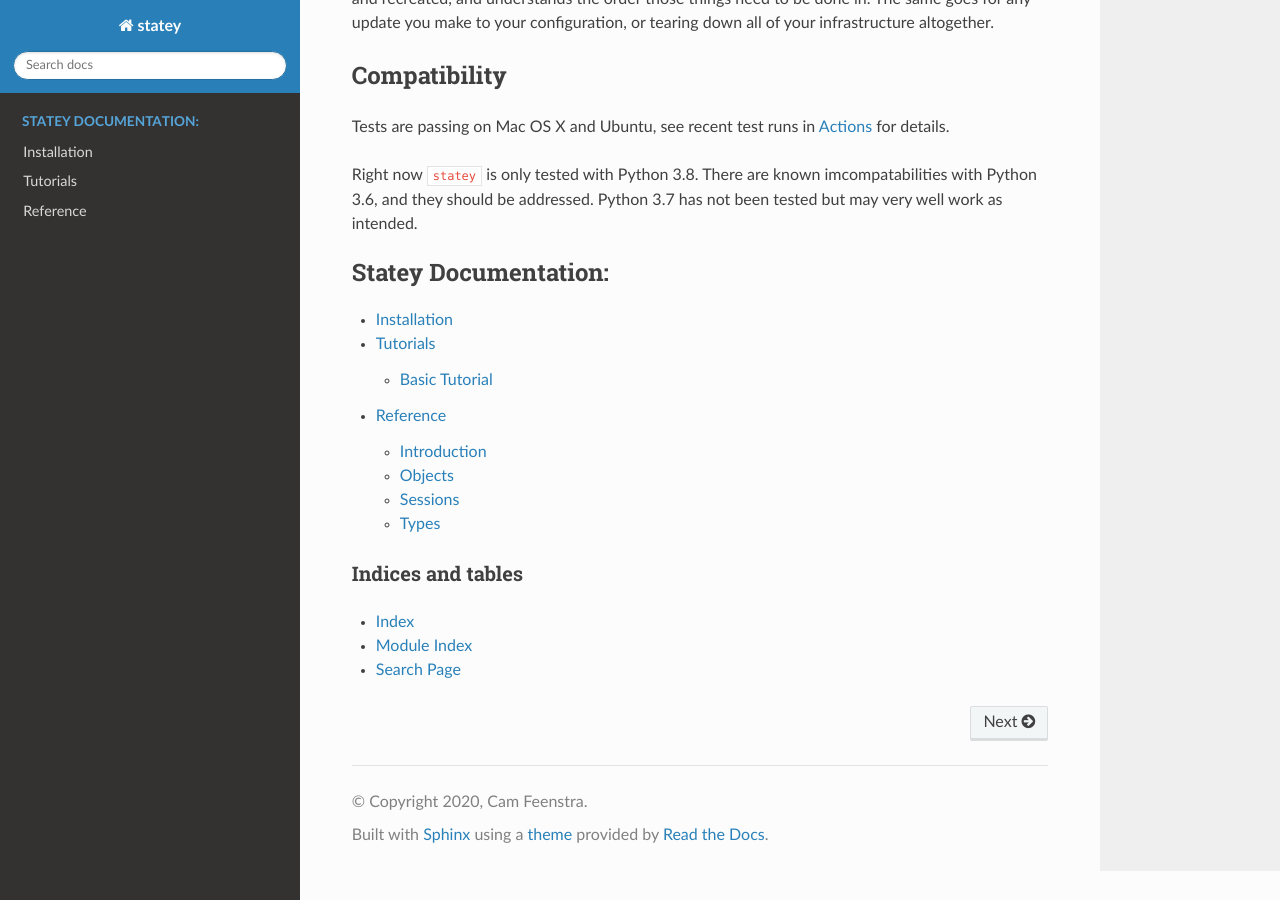
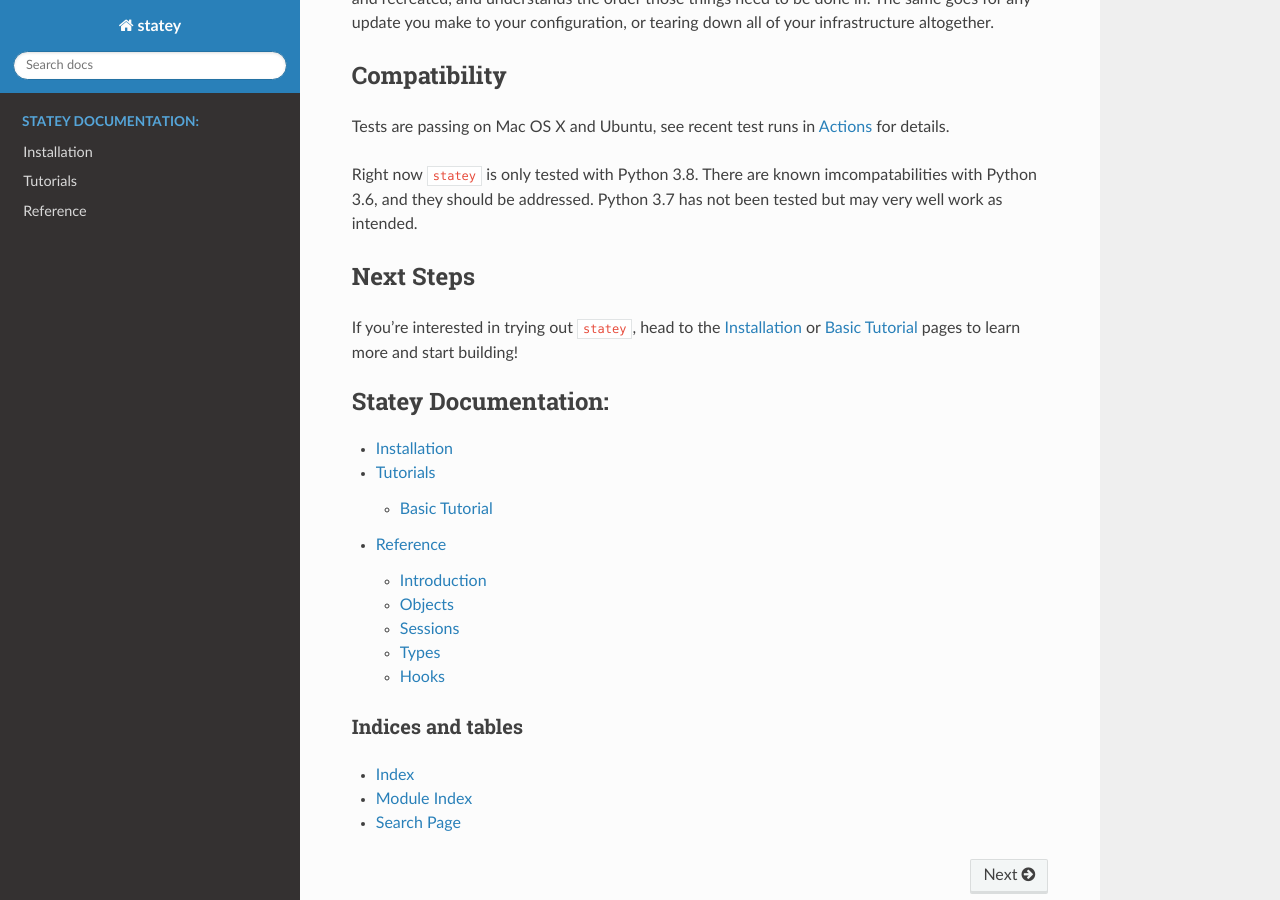
Before and after one commit to cfeenstra67/statey, a Sphinx documentation site: the page built from docs/index.rst, in a window 1280 px wide and 900 px high, scrolled down 2714 px. Built offline with Sphinx 7.4.7 and the Read the Docs theme 2.0.0, drawn with Linux system fonts in a browser that asks for light colours; pages that are not in the unit, such as notebooks, are missing from menus.

Commit message:
doc updates

```diff
--- a/docs/index.rst
+++ b/docs/index.rst
@@ -13,6 +13,11 @@ Getting Started
 .. include:: ../README.rst
 	:start-after: Introduction
 	:end-before: Contact
+
+Next Steps
+###########
+
+If you're interested in trying out ``statey``, head to the :ref:`Installation` or :ref:`Basic Tutorial` pages to learn more and start building!
 
 .. toctree::
    :maxdepth: 2
--- a/docs/install.rst
+++ b/docs/install.rst
@@ -1 +1,3 @@
+.. _Installation:
+
 .. include:: ../INSTALL.rst
--- a/docs/reference/index.rst
+++ b/docs/reference/index.rst
@@ -8,3 +8,4 @@ Reference
    objects
    sessions
    types
+   hooks
--- a/docs/tutorials/simple.rst
+++ b/docs/tutorials/simple.rst
@@ -1,3 +1,5 @@
+.. _Basic Tutorial:
+
 ================
 Basic Tutorial
 ================
```
